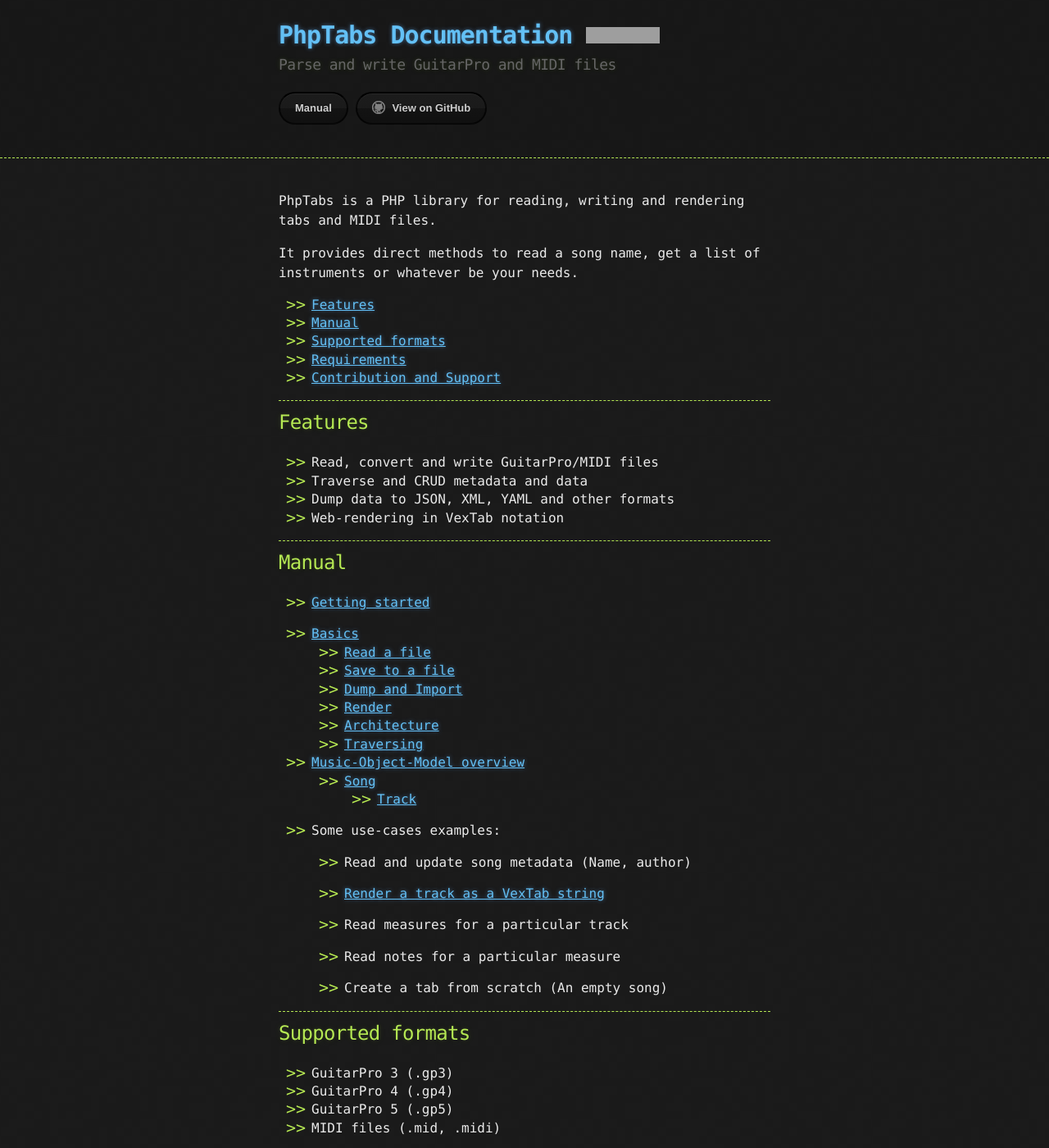
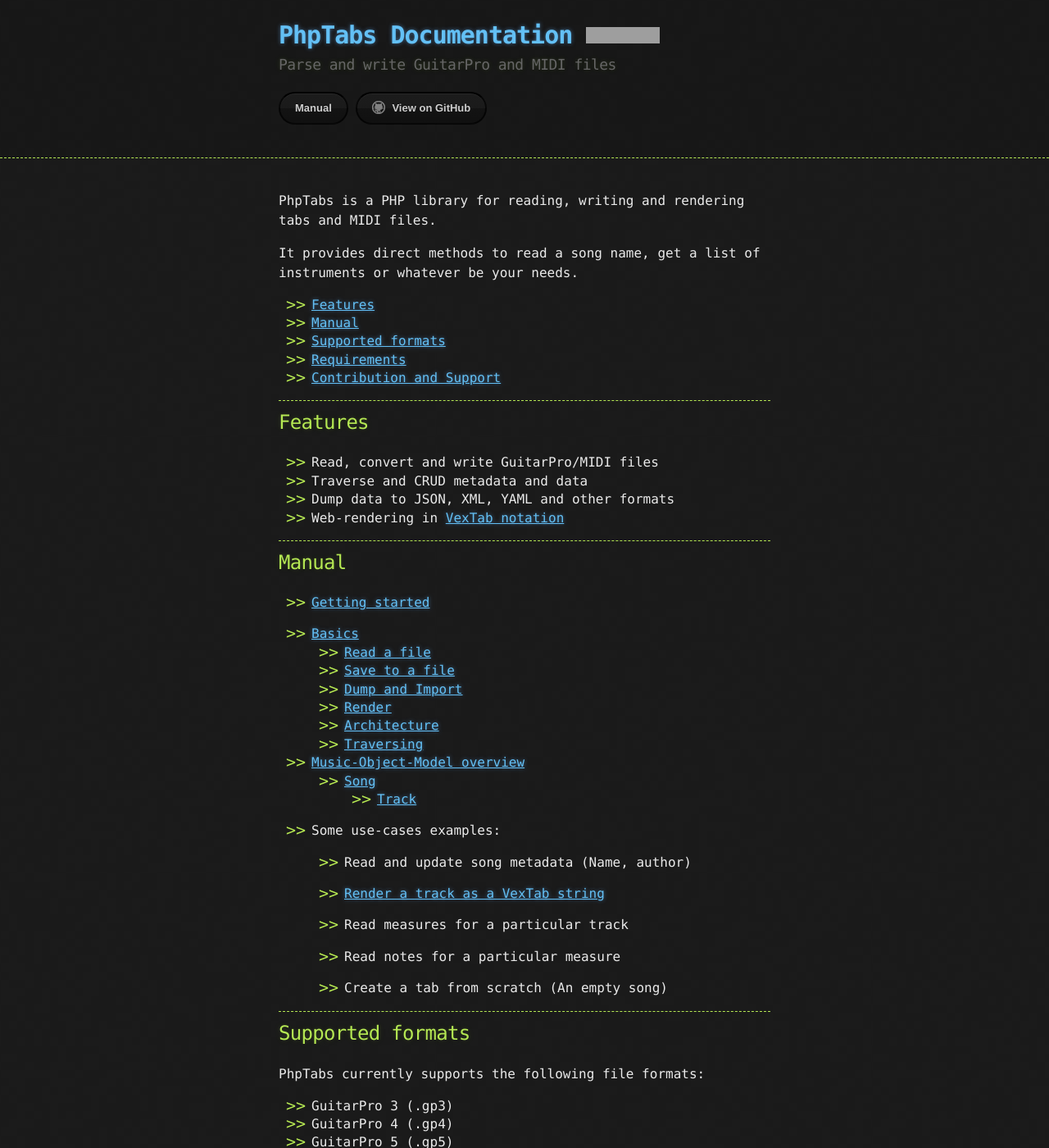
Before and after one commit to stdtabs/stdtabs.github.io, a Jekyll site: the page built from index.md, in a window 1280 px wide and 1400 px high. Shown: the whole window at 82% size. Built offline with Jekyll 4.4.1, drawn with Linux system fonts in a browser that asks for light colours; nearby versions of some CDN libraries; some of the changed lines change nothing that is shown; grey boxes are pictures that could not be loaded.

Commit message:
Update index

```diff
--- a/index.md
+++ b/index.md
@@ -20,7 +20,7 @@
 - Read, convert and write GuitarPro/MIDI files
 - Traverse and CRUD metadata and data
 - Dump data to JSON, XML, YAML and other formats
-- Web-rendering in VexTab notation
+- Web-rendering in [VexTab notation](render-as-vextab.html)
 
 ------------------------------------------------------------------------
 
@@ -35,6 +35,7 @@
   - [Render](basics.html#render)
   - [Architecture](basics.html#architecture)
   - [Traversing](basics.html#traversing)
+
 
 - [Music-Object-Model overview](phptabs.html)
   - [Song](music-song.html)
@@ -55,6 +56,8 @@
 ------------------------------------------------------------------------
 
 ## Supported formats
+
+PhpTabs currently supports the following file formats:
 
 - GuitarPro 3 (.gp3)
 - GuitarPro 4 (.gp4)
```
